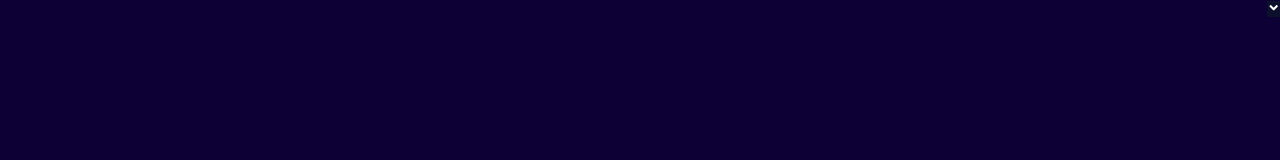
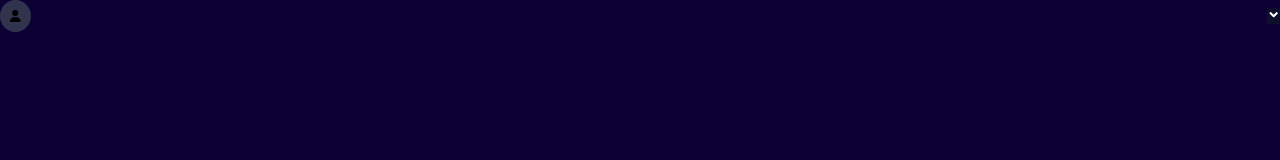
Before and after one commit to GuilhermeCMartins/Teste-GOIT, a Next.js app: page /Components/Navbar/Component/UserLogged in a window 1280 px wide. Shown: the top 160 px of the page. Built offline with nearby package versions, Linux system fonts and the light colour scheme.

Commit message:
Mundando API para HTTP para HTTPs e fazendo validação dos campos do input.

```diff
--- a/package.json
+++ b/package.json
@@ -15,6 +15,7 @@
     "@fortawesome/free-solid-svg-icons": "^6.4.0",
     "@fortawesome/react-fontawesome": "^0.2.0",
     "@nextui-org/react": "^1.0.0-beta.12",
+    "@types/classnames": "^2.3.1",
     "@types/node": "18.15.11",
     "@types/react": "18.0.37",
     "@types/react-dom": "18.0.11",
@@ -23,6 +24,7 @@
     "@types/slick-carousel": "^1.6.37",
     "@zeit/next-css": "^1.0.1",
     "3d-react-carousel-ts": "^1.1.0",
+    "classnames": "^2.3.2",
     "eslint": "8.38.0",
     "eslint-config-next": "13.3.0",
     "lodash": "^4.17.21",
--- a/src/hooks/AuthProvider.tsx
+++ b/src/hooks/AuthProvider.tsx
@@ -4,7 +4,7 @@ import { createContext, useContext, useEffect, useState } from "react";
 
 interface User{
   email: string;
-  role: string;
+  userType: string;
   token: string;
   name: string;
 }
@@ -34,7 +34,7 @@ export function AuthProvider({ children }: { children: React.ReactNode }) {
 
   const login = async (username: string, password: string) => {
     try {
-      const res = await fetch('http://authenticationwebapi-dev.eba-asx26e3f.us-east-1.elasticbeanstalk.com/auth/login', {
+      const res = await fetch('https://api.easysports.click/auth/signin', {
         method: 'POST',
         headers: {
           'Content-Type': 'application/json'
@@ -47,11 +47,11 @@ export function AuthProvider({ children }: { children: React.ReactNode }) {
       }
 
       const data = await res.json();
-      const { token, email, role, name } = data;
+      const { token, email, userType, name } = data;
 
       const user = {
         email: email,
-        role: role,
+        userType: userType,
         token: token,
         name: name
       }
@@ -61,7 +61,7 @@ export function AuthProvider({ children }: { children: React.ReactNode }) {
 
       localStorage.setItem('token', token);
 
-      if(user.role == "Parceiros"){
+      if(user.userType == "Admin"){
         router.push('/parceiros')
       }else{
         router.push('/clientes')
--- a/src/pages/Components/Navbar/Component/Styles.module.css
+++ b/src/pages/Components/Navbar/Component/Styles.module.css
@@ -11,3 +11,16 @@
     font-size: 16px;
     line-height: 24px;
 }
+
+.styledicons{
+    display: flex;
+    justify-content: center;
+    align-items: center;
+    background-color: #31344C;
+    padding: 10px;
+    border-radius: 100%;
+    font-size: 12px;
+    font-weight: 600;
+    gap: 10px;
+    text-decoration: none;
+  }
--- a/src/pages/Components/Navbar/Component/UserLogged.tsx
+++ b/src/pages/Components/Navbar/Component/UserLogged.tsx
@@ -1,6 +1,9 @@
 import { useAuth } from "@/hooks/AuthProvider";
 import styles from "./Styles.module.css";
 import DropdownMenu from "./Menu";
+import Link from 'next/link'
+import { FontAwesomeIcon } from "@fortawesome/react-fontawesome";
+import { faUser } from "@fortawesome/free-solid-svg-icons";
 
 
 interface User {
@@ -18,6 +21,7 @@ export default function UserLogged(_user: User) {
   return (
     <>
       <div className={styles.container}>
+        <Link href="/" className={styles.styledicons}><FontAwesomeIcon icon={faUser} /></Link>
         <p className={styles.nome}>{user?.name}</p>
         <DropdownMenu></DropdownMenu>
       </div>
--- a/src/pages/Components/Navbar/Navbar.tsx
+++ b/src/pages/Components/Navbar/Navbar.tsx
@@ -39,8 +39,7 @@ function Navbar(){
 
             <div className={styles.container}>
                 <Link href="#" className={styles.styledicons}><FontAwesomeIcon icon={faWallet} /></Link>
-                <Link href="/login" className={styles.styledicons}><FontAwesomeIcon icon={faUser} /></Link>
-                {isAuthenticated ? <UserLogged name={user.name} ></UserLogged> : null }
+                {isAuthenticated ? <UserLogged name={user.name} ></UserLogged> : <Link href="/login" className={styles.styledicons}><FontAwesomeIcon icon={faUser} /></Link>  }
                 <Link href="#" className={styles.styledicons}><FontAwesomeIcon icon={faCartShopping} /></Link>
             </div>
         </div>
--- a/src/pages/_app.tsx
+++ b/src/pages/_app.tsx
@@ -1,7 +1,6 @@
 import { AuthProvider } from '@/hooks/AuthProvider'
 import '@/styles/globals.css'
 import type { AppProps } from 'next/app'
-import { BrowserRouter } from 'react-router-dom'
 
 export default function App({ Component, pageProps }: AppProps) {
   return (
```
Also changed, not shown: src/pages/LoginComponents/LoginForm/LoginForm.tsx (+13 -9 lines), src/pages/login.tsx (+4 -3 lines), src/styles/toast.module.css (added, +22 -0 lines), 1 other file (tests, documents, lock files or other folders).
